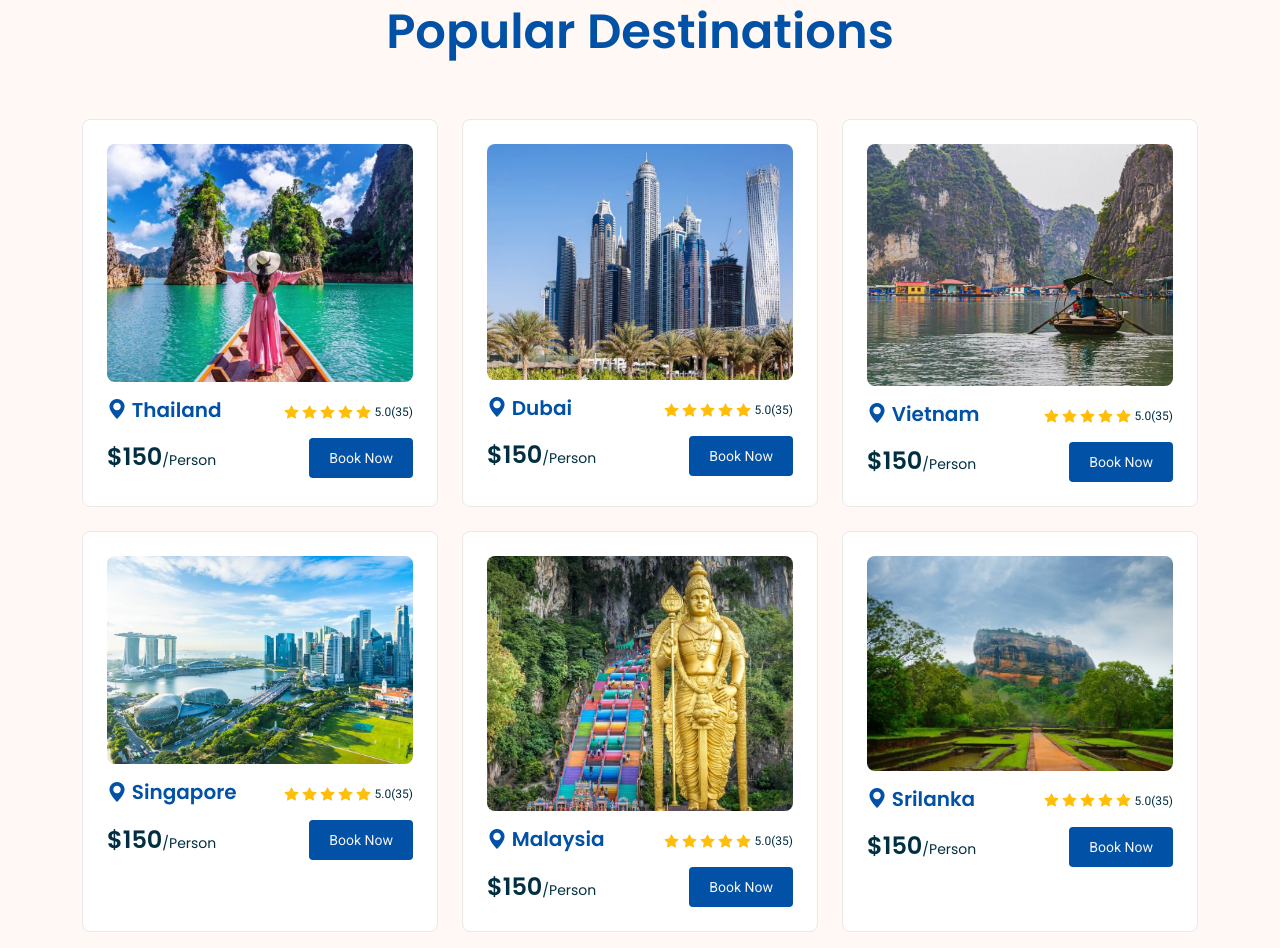
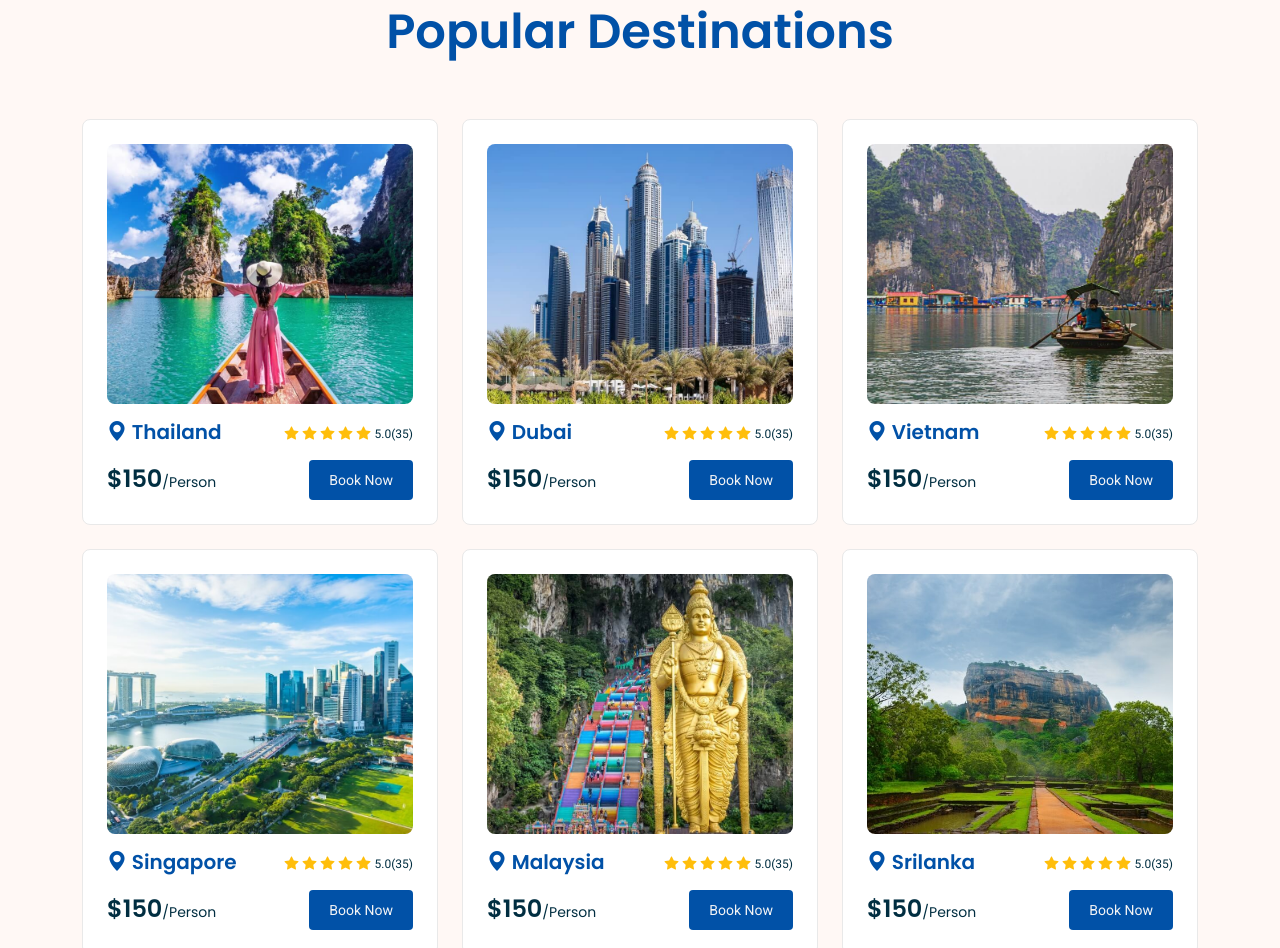
Before and after one commit to Pigeon-Web-Solutions/toro-frontend, a plain HTML site: page index.html in a window 1280 px wide. Shown: the part 3453-4401 px from the top of the page. Drawn offline with Linux system fonts and the light colour scheme.

Commit message:
ccs-update1

```diff
--- a/style.css
+++ b/style.css
@@ -78,6 +78,11 @@
 }
 .destinations_section h6 a:hover{
   color: #0151a7!important;
+}
+.destinations_section img{
+  height: 260px;
+  width: 100%;
+  object-fit: cover;
 }
 
 
```
